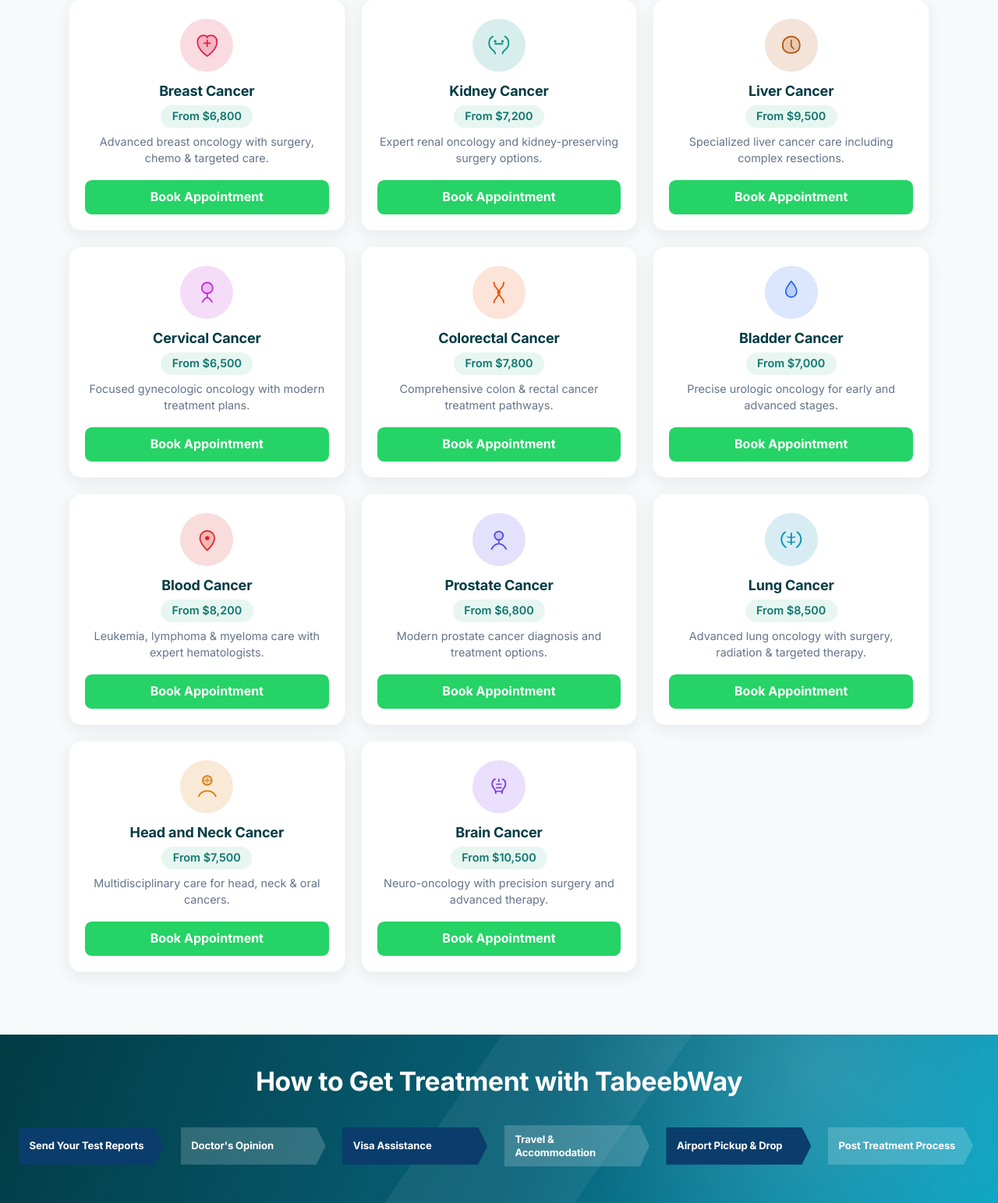
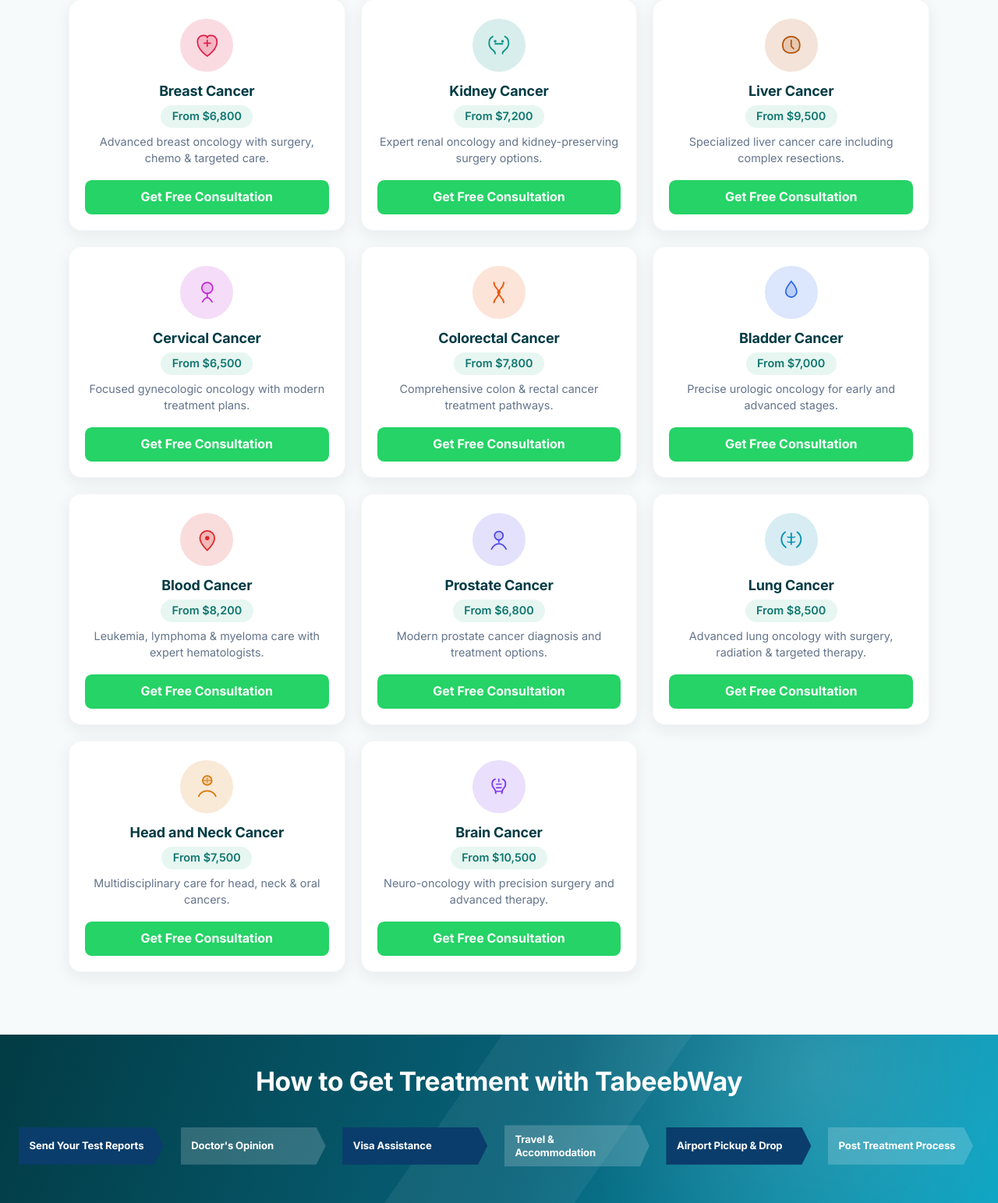
Before and after one commit to mnadwi3/kenyalandingpage, a PHP site: page / in a window 1280 px wide. Shown: the part 2053-3596 px from the top of the page at 78% size. Run offline with PHP 8.4, Linux system fonts and the light colour scheme; some libraries are stand-ins or nearby versions.

Commit message:
Rename treatment CTAs from Book Appointment to Get Free Consultation.
Co-authored-by: Cursor <cursoragent@cursor.com>

```diff
--- a/css/styles.css
+++ b/css/styles.css
@@ -171,7 +171,7 @@ label {
 }
 
 /* ---- Treatment cards ---- */
-/* Centered stack: icon, name, price, copy, Book Appointment */
+/* Centered stack: icon, name, price, copy, Get Free Consultation */
 .tx-grid {
   display: grid;
   grid-template-columns: repeat(2, minmax(0, 1fr));
--- a/index.html
+++ b/index.html
@@ -460,7 +460,7 @@
               <span class="tx-price">From $6,800</span>
               <p>Advanced breast oncology with surgery, chemo &amp; targeted care.</p>
             </div>
-            <a class="tx-book" href="https://wa.me/918979983149?text=Hi%2C%20I%20want%20to%20book%20an%20appointment%20for%20Breast%20Cancer%20treatment" target="_blank" rel="noopener noreferrer">Book Appointment</a>
+            <a class="tx-book" href="https://wa.me/918979983149?text=Hi%2C%20I%20want%20to%20book%20an%20appointment%20for%20Breast%20Cancer%20treatment" target="_blank" rel="noopener noreferrer">Get Free Consultation</a>
           </article>
           <article class="tx-card reveal">
             <div class="tx-icon" style="--tx-color:#0D9488" aria-hidden="true">
@@ -471,7 +471,7 @@
               <span class="tx-price">From $7,200</span>
               <p>Expert renal oncology and kidney-preserving surgery options.</p>
             </div>
-            <a class="tx-book" href="https://wa.me/918979983149?text=Hi%2C%20I%20want%20to%20book%20an%20appointment%20for%20Kidney%20Cancer%20treatment" target="_blank" rel="noopener noreferrer">Book Appointment</a>
+            <a class="tx-book" href="https://wa.me/918979983149?text=Hi%2C%20I%20want%20to%20book%20an%20appointment%20for%20Kidney%20Cancer%20treatment" target="_blank" rel="noopener noreferrer">Get Free Consultation</a>
           </article>
           <article class="tx-card reveal">
             <div class="tx-icon" style="--tx-color:#B45309" aria-hidden="true">
@@ -482,7 +482,7 @@
               <span class="tx-price">From $9,500</span>
               <p>Specialized liver cancer care including complex resections.</p>
             </div>
-            <a class="tx-book" href="https://wa.me/918979983149?text=Hi%2C%20I%20want%20to%20book%20an%20appointment%20for%20Liver%20Cancer%20treatment" target="_blank" rel="noopener noreferrer">Book Appointment</a>
+            <a class="tx-book" href="https://wa.me/918979983149?text=Hi%2C%20I%20want%20to%20book%20an%20appointment%20for%20Liver%20Cancer%20treatment" target="_blank" rel="noopener noreferrer">Get Free Consultation</a>
           </article>
           <article class="tx-card reveal">
             <div class="tx-icon" style="--tx-color:#C026D3" aria-hidden="true">
@@ -493,7 +493,7 @@
               <span class="tx-price">From $6,500</span>
               <p>Focused gynecologic oncology with modern treatment plans.</p>
             </div>
-            <a class="tx-book" href="https://wa.me/918979983149?text=Hi%2C%20I%20want%20to%20book%20an%20appointment%20for%20Cervical%20Cancer%20treatment" target="_blank" rel="noopener noreferrer">Book Appointment</a>
+            <a class="tx-book" href="https://wa.me/918979983149?text=Hi%2C%20I%20want%20to%20book%20an%20appointment%20for%20Cervical%20Cancer%20treatment" target="_blank" rel="noopener noreferrer">Get Free Consultation</a>
           </article>
           <article class="tx-card reveal">
             <div class="tx-icon" style="--tx-color:#EA580C" aria-hidden="true">
@@ -504,7 +504,7 @@
               <span class="tx-price">From $7,800</span>
               <p>Comprehensive colon &amp; rectal cancer treatment pathways.</p>
             </div>
-            <a class="tx-book" href="https://wa.me/918979983149?text=Hi%2C%20I%20want%20to%20book%20an%20appointment%20for%20Colorectal%20Cancer%20treatment" target="_blank" rel="noopener noreferrer">Book Appointment</a>
+            <a class="tx-book" href="https://wa.me/918979983149?text=Hi%2C%20I%20want%20to%20book%20an%20appointment%20for%20Colorectal%20Cancer%20treatment" target="_blank" rel="noopener noreferrer">Get Free Consultation</a>
           </article>
           <article class="tx-card reveal">
             <div class="tx-icon" style="--tx-color:#2563EB" aria-hidden="true">
@@ -515,7 +515,7 @@
               <span class="tx-price">From $7,000</span>
               <p>Precise urologic oncology for early and advanced stages.</p>
             </div>
-            <a class="tx-book" href="https://wa.me/918979983149?text=Hi%2C%20I%20want%20to%20book%20an%20appointment%20for%20Bladder%20Cancer%20treatment" target="_blank" rel="noopener noreferrer">Book Appointment</a>
+            <a class="tx-book" href="https://wa.me/918979983149?text=Hi%2C%20I%20want%20to%20book%20an%20appointment%20for%20Bladder%20Cancer%20treatment" target="_blank" rel="noopener noreferrer">Get Free Consultation</a>
           </article>
           <article class="tx-card reveal">
             <div class="tx-icon" style="--tx-color:#DC2626" aria-hidden="true">
@@ -526,7 +526,7 @@
               <span class="tx-price">From $8,200</span>
               <p>Leukemia, lymphoma &amp; myeloma care with expert hematologists.</p>
             </div>
-            <a class="tx-book" href="https://wa.me/918979983149?text=Hi%2C%20I%20want%20to%20book%20an%20appointment%20for%20Blood%20Cancer%20treatment" target="_blank" rel="noopener noreferrer">Book Appointment</a>
+            <a class="tx-book" href="https://wa.me/918979983149?text=Hi%2C%20I%20want%20to%20book%20an%20appointment%20for%20Blood%20Cancer%20treatment" target="_blank" rel="noopener noreferrer">Get Free Consultation</a>
           </article>
           <article class="tx-card reveal">
             <div class="tx-icon" style="--tx-color:#4F46E5" aria-hidden="true">
@@ -537,7 +537,7 @@
               <span class="tx-price">From $6,800</span>
               <p>Modern prostate cancer diagnosis and treatment options.</p>
             </div>
-            <a class="tx-book" href="https://wa.me/918979983149?text=Hi%2C%20I%20want%20to%20book%20an%20appointment%20for%20Prostate%20Cancer%20treatment" target="_blank" rel="noopener noreferrer">Book Appointment</a>
+            <a class="tx-book" href="https://wa.me/918979983149?text=Hi%2C%20I%20want%20to%20book%20an%20appointment%20for%20Prostate%20Cancer%20treatment" target="_blank" rel="noopener noreferrer">Get Free Consultation</a>
           </article>
           <article class="tx-card reveal">
             <div class="tx-icon" style="--tx-color:#0891B2" aria-hidden="true">
@@ -548,7 +548,7 @@
               <span class="tx-price">From $8,500</span>
               <p>Advanced lung oncology with surgery, radiation &amp; targeted therapy.</p>
             </div>
-            <a class="tx-book" href="https://wa.me/918979983149?text=Hi%2C%20I%20want%20to%20book%20an%20appointment%20for%20Lung%20Cancer%20treatment" target="_blank" rel="noopener noreferrer">Book Appointment</a>
+            <a class="tx-book" href="https://wa.me/918979983149?text=Hi%2C%20I%20want%20to%20book%20an%20appointment%20for%20Lung%20Cancer%20treatment" target="_blank" rel="noopener noreferrer">Get Free Consultation</a>
           </article>
           <article class="tx-card reveal">
             <div class="tx-icon" style="--tx-color:#D97706" aria-hidden="true">
@@ -559,7 +559,7 @@
               <span class="tx-price">From $7,500</span>
               <p>Multidisciplinary care for head, neck &amp; oral cancers.</p>
             </div>
-            <a class="tx-book" href="https://wa.me/918979983149?text=Hi%2C%20I%20want%20to%20book%20an%20appointment%20for%20Head%20and%20Neck%20Cancer%20treatment" target="_blank" rel="noopener noreferrer">Book Appointment</a>
+            <a class="tx-book" href="https://wa.me/918979983149?text=Hi%2C%20I%20want%20to%20book%20an%20appointment%20for%20Head%20and%20Neck%20Cancer%20treatment" target="_blank" rel="noopener noreferrer">Get Free Consultation</a>
           </article>
           <article class="tx-card reveal">
             <div class="tx-icon" style="--tx-color:#7C3AED" aria-hidden="true">
@@ -570,7 +570,7 @@
               <span class="tx-price">From $10,500</span>
               <p>Neuro-oncology with precision surgery and advanced therapy.</p>
             </div>
-            <a class="tx-book" href="https://wa.me/918979983149?text=Hi%2C%20I%20want%20to%20book%20an%20appointment%20for%20Brain%20Cancer%20treatment" target="_blank" rel="noopener noreferrer">Book Appointment</a>
+            <a class="tx-book" href="https://wa.me/918979983149?text=Hi%2C%20I%20want%20to%20book%20an%20appointment%20for%20Brain%20Cancer%20treatment" target="_blank" rel="noopener noreferrer">Get Free Consultation</a>
           </article>
         </div>
       </div>
```
